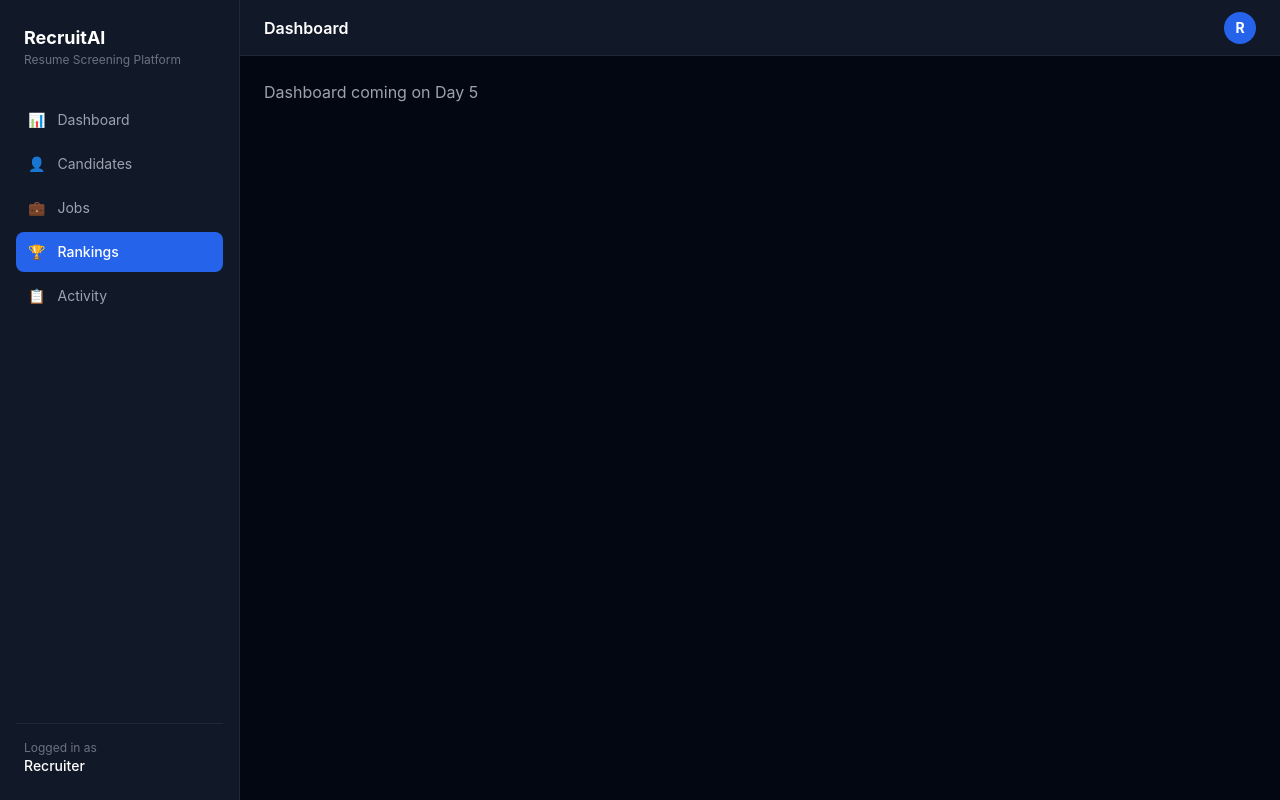
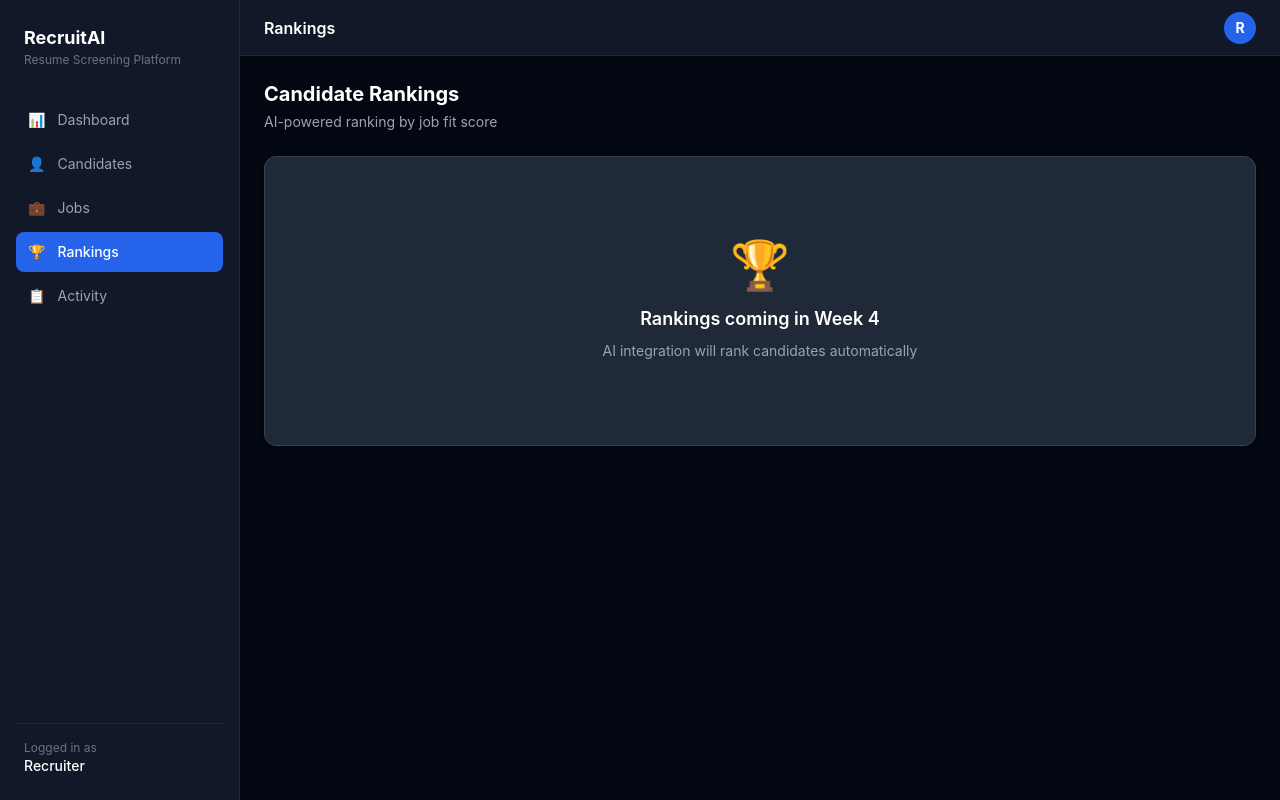
Before and after one commit to AmanSinghy30/ai-resume-platform, a React (Create React App) app in the folder client/: page /rankings in a window 1280 px wide. Built offline with nearby package versions, Linux system fonts and the light colour scheme.

Commit message:
Week 1 complete: Full UI scaffold — dashboard, candidates, jobs, detail pages, polish

```diff
--- a/client/src/pages/Activity.tsx
+++ b/client/src/pages/Activity.tsx
@@ -1,9 +1,20 @@
 import Layout from '../components/Layout';
+import Card from '../components/Card';
 
-export default function Dashboard() {
+export default function Activity() {
   return (
-    <Layout title="Dashboard">
-      <p className="text-gray-400">Dashboard coming on Day 5</p>
+    <Layout title="Activity">
+      <div className="mb-6">
+        <h2 className="text-xl font-bold text-white">Activity Log</h2>
+        <p className="text-gray-400 text-sm mt-1">Track all recruiter actions</p>
+      </div>
+      <Card>
+        <div className="flex flex-col items-center justify-center py-16 text-center">
+          <p className="text-5xl mb-4">📋</p>
+          <h3 className="text-white font-semibold text-lg mb-2">Activity logs coming in Week 3</h3>
+          <p className="text-gray-400 text-sm">Every action will be tracked here automatically</p>
+        </div>
+      </Card>
     </Layout>
   );
 }
--- a/client/src/pages/Candidates.tsx
+++ b/client/src/pages/Candidates.tsx
@@ -63,7 +63,14 @@ export default function Candidates() {
           <Button variant="primary">+ Upload Resume</Button>
         </div>
       </div>
-
+{dummyCandidates.length === 0 && (
+  <div className="flex flex-col items-center justify-center py-20 text-center">
+    <p className="text-5xl mb-4">📄</p>
+    <h3 className="text-white font-semibold text-lg mb-2">No candidates yet</h3>
+    <p className="text-gray-400 text-sm mb-6">Upload resumes to start screening candidates</p>
+    <Button variant="primary">+ Upload First Resume</Button>
+  </div>
+)}
       {/* Grid View */}
       {view === 'grid' && (
         <div className="grid grid-cols-1 md:grid-cols-2 lg:grid-cols-3 gap-4">
--- a/client/src/pages/Jobs.tsx
+++ b/client/src/pages/Jobs.tsx
@@ -24,7 +24,14 @@ export default function Jobs() {
         </div>
         <Button variant="primary" onClick={() => setShowModal(true)}>+ Create Job</Button>
       </div>
-
+{dummyJobs.length === 0 && (
+  <div className="flex flex-col items-center justify-center py-20 text-center">
+    <p className="text-5xl mb-4">💼</p>
+    <h3 className="text-white font-semibold text-lg mb-2">No jobs posted yet</h3>
+    <p className="text-gray-400 text-sm mb-6">Create your first job position to start receiving applications</p>
+    <Button variant="primary" onClick={() => setShowModal(true)}>+ Create First Job</Button>
+  </div>
+)}
       {/* Jobs Grid */}
       <div className="grid grid-cols-1 md:grid-cols-2 gap-4">
         {dummyJobs.map((job) => (
--- a/client/src/pages/Rankings.tsx
+++ b/client/src/pages/Rankings.tsx
@@ -1,9 +1,20 @@
 import Layout from '../components/Layout';
+import Card from '../components/Card';
 
-export default function Dashboard() {
+export default function Rankings() {
   return (
-    <Layout title="Dashboard">
-      <p className="text-gray-400">Dashboard coming on Day 5</p>
+    <Layout title="Rankings">
+      <div className="mb-6">
+        <h2 className="text-xl font-bold text-white">Candidate Rankings</h2>
+        <p className="text-gray-400 text-sm mt-1">AI-powered ranking by job fit score</p>
+      </div>
+      <Card>
+        <div className="flex flex-col items-center justify-center py-16 text-center">
+          <p className="text-5xl mb-4">🏆</p>
+          <h3 className="text-white font-semibold text-lg mb-2">Rankings coming in Week 4</h3>
+          <p className="text-gray-400 text-sm">AI integration will rank candidates automatically</p>
+        </div>
+      </Card>
     </Layout>
   );
 }
```
